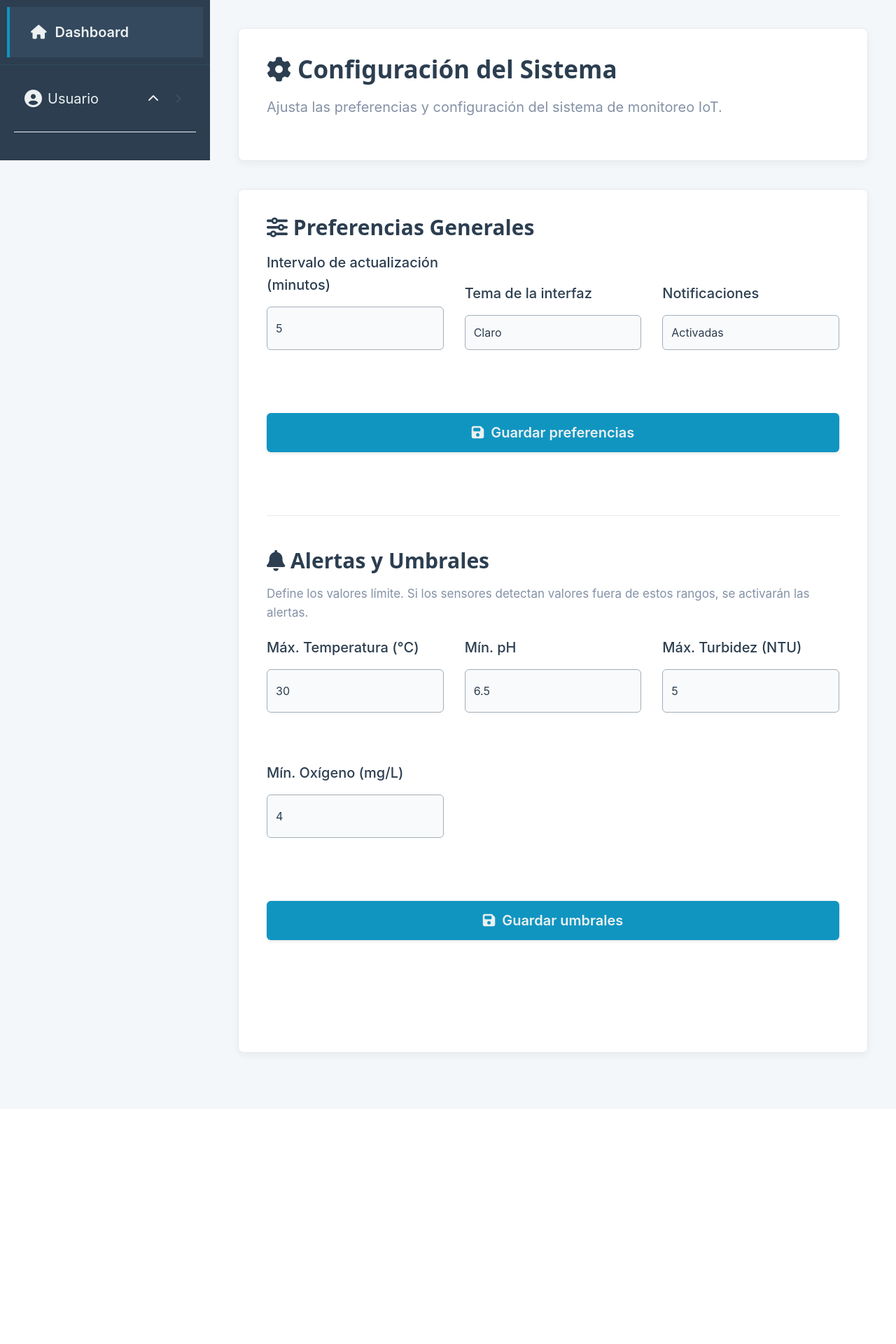
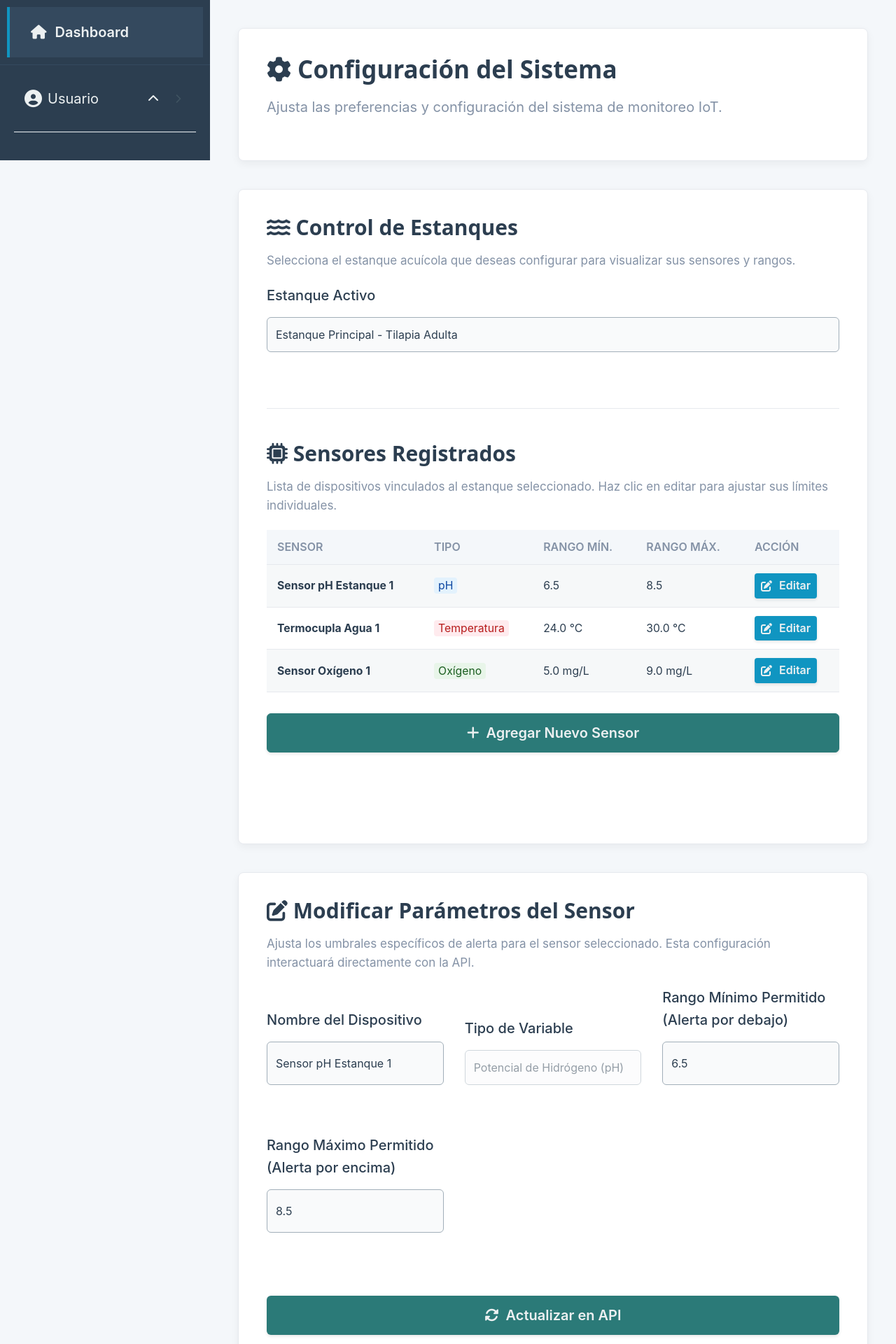
Before and after one commit to Proyectos-ITVH/AppWeb, a Django app: template iot_project/templates/dashboard/ajustes.html in a window 1280 px wide. Shown: the top 1920 px of the page at 70% size. Before the commit the page ends 1514 px from the top, so only its background shows below. Run offline with Django 5.2, Linux system fonts and the light colour scheme; the template is opened without the code that fills it: most values are stand-ins (such as "Sample title", 1, 10 or a date in 2020).

Commit message:
Ajustes de parametros

```diff
--- a/iot_project/templates/dashboard/ajustes.html
+++ b/iot_project/templates/dashboard/ajustes.html
@@ -3,11 +3,128 @@
 
 {% block title %}Ajustes - Sistema IoT{% endblock %}
 
-
 {% block content %}
 <div class="card">
     <h2><i class="fas fa-cog"></i> Configuración del Sistema</h2>
     <p>Ajusta las preferencias y configuración del sistema de monitoreo IoT.</p>
+</div>
+
+<div class="card">
+    <div class="ajustes-seccion">
+        <h3><i class="fas fa-water"></i> Control de Estanques</h3>
+        <p style="font-size: 0.85rem; color: var(--text-muted); margin-bottom: 1rem;">
+            Selecciona el estanque acuícola que deseas configurar para visualizar sus sensores y rangos.
+        </p>
+        <div class="form-group">
+            <label for="selectEstanque">Estanque Activo</label>
+            <select id="selectEstanque" name="selectEstanque">
+                <option value="1">Estanque Principal - Tilapia Adulta</option>
+                <option value="2">Estanque B - Crías / Alevines</option>
+                <option value="3">Estanque C - Cuarentena</option>
+            </select>
+        </div>
+    </div>
+
+    <div class="ajustes-seccion">
+        <h3><i class="fas fa-microchip"></i> Sensores Registrados</h3>
+        <p style="font-size: 0.85rem; color: var(--text-muted); margin-bottom: 1rem;">
+            Lista de dispositivos vinculados al estanque seleccionado. Haz clic en editar para ajustar sus límites individuales.
+        </p>
+
+        <table role="grid" style="width: 100%; margin-bottom: 1.5rem; font-size: 0.9rem;">
+            <thead>
+                <tr>
+                    <th>Sensor</th>
+                    <th>Tipo</th>
+                    <th>Rango Mín.</th>
+                    <th>Rango Máx.</th>
+                    <th>Acción</th>
+                </tr>
+            </thead>
+            <tbody>
+                <tr>
+                    <td><strong>Sensor pH Estanque 1</strong></td>
+                    <td><span class="badge" style="background-color: #e3f2fd; color: #0d47a1; padding: 2px 6px; border-radius: 4px;">pH</span></td>
+                    <td>6.5</td>
+                    <td>8.5</td>
+                    <td>
+                        <a href="#seccionEditarSensor" class="btn-primary" style="padding: 4px 8px; font-size: 0.8rem; text-decoration: none; border-radius: 4px;">
+                            <i class="fas fa-edit"></i> Editar
+                        </a>
+                    </td>
+                </tr>
+                <tr>
+                    <td><strong>Termocupla Agua 1</strong></td>
+                    <td><span class="badge" style="background-color: #ffebee; color: #b71c1c; padding: 2px 6px; border-radius: 4px;">Temperatura</span></td>
+                    <td>24.0 °C</td>
+                    <td>30.0 °C</td>
+                    <td>
+                        <a href="#seccionEditarSensor" class="btn-primary" style="padding: 4px 8px; font-size: 0.8rem; text-decoration: none; border-radius: 4px;">
+                            <i class="fas fa-edit"></i> Editar
+                        </a>
+                    </td>
+                </tr>
+                <tr>
+                    <td><strong>Sensor Oxígeno 1</strong></td>
+                    <td><span class="badge" style="background-color: #e8f5e9; color: #1b5e20; padding: 2px 6px; border-radius: 4px;">Oxígeno</span></td>
+                    <td>5.0 mg/L</td>
+                    <td>9.0 mg/L</td>
+                    <td>
+                        <a href="#seccionEditarSensor" class="btn-primary" style="padding: 4px 8px; font-size: 0.8rem; text-decoration: none; border-radius: 4px;">
+                            <i class="fas fa-edit"></i> Editar
+                        </a>
+                    </td>
+                </tr>
+            </tbody>
+        </table>
+
+        <div class="form-actions" style="justify-content: flex-start;">
+            <button type="button" class="btn-primary" style="background-color: #2b7a78; border-color: #2b7a78;">
+                <i class="fas fa-plus"></i> Agregar Nuevo Sensor
+            </button>
+        </div>
+    </div>
+</div>
+
+<div class="card" id="seccionEditarSensor">
+    <div class="ajustes-seccion">
+        <h3><i class="fas fa-edit"></i> Modificar Parámetros del Sensor</h3>
+        <p style="font-size: 0.85rem; color: var(--text-muted); margin-bottom: 1rem;">
+            Ajusta los umbrales específicos de alerta para el sensor seleccionado. Esta configuración interactuará directamente con la API.
+        </p>
+
+        <form class="form-ajustes" id="formEdicionSensor" onsubmit="event.preventDefault(); alert('Maqueta visual validada. Los parámetros se enviarán a la API en la siguiente fase de desarrollo.');">
+            <div class="form-group">
+                <label for="editNombreSensor">Nombre del Dispositivo</label>
+                <input type="text" id="editNombreSensor" value="Sensor pH Estanque 1">
+            </div>
+
+            <div class="form-group">
+                <label for="editTipoSensor">Tipo de Variable</label>
+                <select id="editTipoSensor" disabled>
+                    <option value="PH">Potencial de Hidrógeno (pH)</option>
+                    <option value="TEMP">Temperatura (°C)</option>
+                    <option value="OX">Oxígeno Disuelto (mg/L)</option>
+                </select>
+            </div>
+
+            <div class="form-group">
+                <label for="editRangoMin">Rango Mínimo Permitido (Alerta por debajo)</label>
+                <input type="number" id="editRangoMin" value="6.5" step="0.1">
+            </div>
+
+            <div class="form-group">
+                <label for="editRangoMax">Rango Máximo Permitido (Alerta por encima)</label>
+                <input type="number" id="editRangoMax" value="8.5" step="0.1">
+            </div>
+
+            <div class="form-actions">
+                <button type="submit" class="btn-primary btn-guardar" style="background-color: #2b7a78;">
+                    <i class="fas fa-sync-alt"></i> Actualizar en API
+                </button>
+            </div>
+        </form>
+    </div>
 </div>
 
 <div class="card">
@@ -42,9 +159,9 @@
     </div>
 
     <div class="ajustes-seccion">
-        <h3><i class="fas fa-bell"></i> Alertas y Umbrales</h3>
+        <h3><i class="fas fa-bell"></i> Alertas y Umbrales Globales</h3>
         <p style="font-size: 0.85rem; color: var(--text-muted); margin-bottom: 1rem;">
-            Define los valores límite. Si los sensores detectan valores fuera de estos rangos, se activarán las alertas.
+            Define los valores límite por defecto para el sistema general.
         </p>
         <form class="form-ajustes" id="formAlertas">
             <div class="form-group">
```
